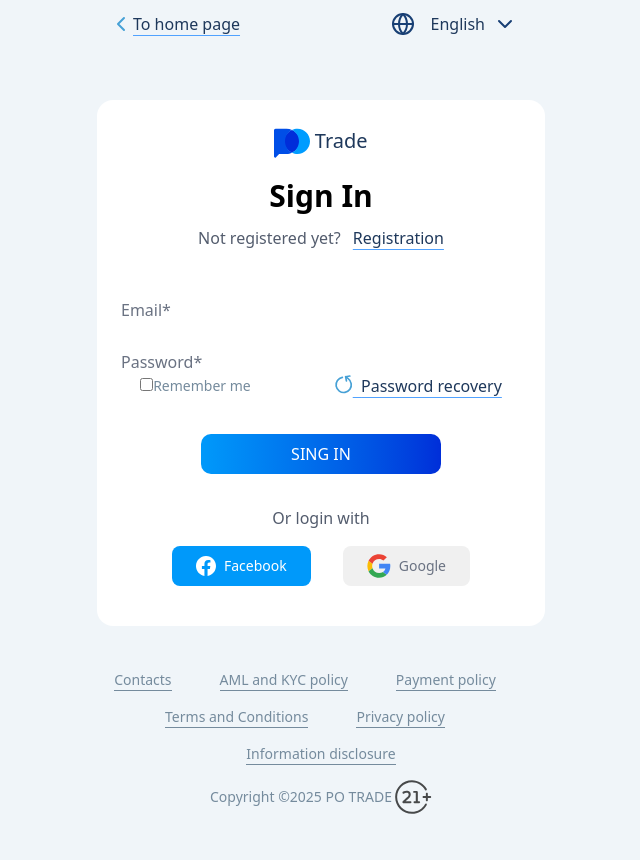
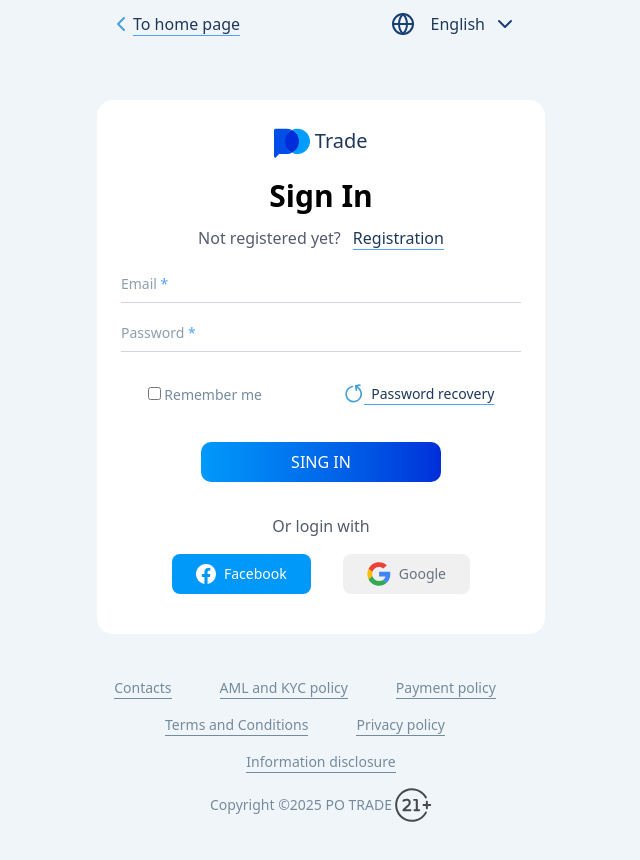
Before and after one commit to Viraj07Gurav/Multi_language_Login_page, a React (Vite) app: page / in a window 1280 px wide. Shown: the top 860 px of the page, without its empty margins (319-959 px from the left). Built offline with nearby package versions, Linux system fonts and the light colour scheme.

Commit message:
updated input field

```diff
--- a/src/App.jsx
+++ b/src/App.jsx
@@ -17,7 +17,7 @@ function App() {
 
       <div className="flex flex-col h-auto w-full max-w-md mx-auto ">
         <div className=''>
-          <div className='pb-10'><Header/></div>
+          <div className='pb-2 lg:pb-10 md:pb-8'><Header/></div>
 
         <Signup/>
         <div className='pt-5'>
--- a/src/Component/Signup.jsx
+++ b/src/Component/Signup.jsx
@@ -34,19 +34,50 @@ function Signup() {
             </div>
             <div className='w-full'>
                 <div className='p-2'>
-                    <Input type='email' variant="standard" label={t('email')} name='email' required className='p-1 ' />
+                    <div class="flex items-center  ">
+                        <div class="relative w-full">
+                            <input
+                                id="email"
+                                name="email"
+                                type="email"
+                                placeholder=""
+                                class="w-full border-b border-gray-300 py-1 focus:border-b-1 transition-colors focus:outline-none peer bg-inherit"
+                            />
+                            <label
+                                for="username"
+                                class="absolute -top-4 text-[#8d9fae]  text-xs left-0 cursor-text peer-focus:text-xs peer-focus:-top-4 transition-all peer-focus:text-blue-500 peer-placeholder-shown:top-1 peer-placeholder-shown:text-sm"
+                            >
+                               {t('email')} <span className='text-blue-400'>*</span>
+                            </label>
+                        </div>
+                    </div>
                 </div>
                 <div className='p-2'>
-                    <Input variant="standard" label={t('password')} required name='password' className='py-2 ' />
-                </div>
+                <div class="flex items-center  ">
+                        <div class="relative w-full">
+                            <input
+                                id="username"
+                                name="username"
+                                type="password"
+                                placeholder=""
+                                className="w-full border-b border-gray-300 py-1 focus:border-b-1 transition-colors focus:outline-none peer bg-inherit"
+                            />
+                            <label
+                                for="password"
+                                className="absolute -top-4 text-[#8d9fae] text-xs left-0 cursor-text peer-focus:text-xs peer-focus:-top-4 transition-all peer-focus:text-blue-500 peer-placeholder-shown:top-1 peer-placeholder-shown:text-sm"
+                            >
+                               {t('password')} <span className='text-blue-400'>*</span>
+                            </label>
+                        </div>
+                    </div>                </div>
             </div>
 
-            <div className='flex flex-col justify-between items-center pb-2'>
+            <div className='flex flex-col justify-between items-center pb-2 mt-2'>
                 <div className='flex flex-col justify-between  items-center md:flex-row md:gap-20 lg:gap-20'>
-                    <label className='text-[#758b9d] text-sm'>
-                        <input type="checkbox" name="remember" value="1" data-gtm-form-interact-field-id="0" className="form-checkbox border-gray-300 checked:border-blue-500 checked:bg-blue-500" />{t("Remember_me")}
+                    <label className='text-[#758b9d] text-sm '>
+                        <input type="checkbox" name="remember" value="1" data-gtm-form-interact-field-id="0" className="form-checkbox border-gray-300 checked:border-blue-500 checked:bg-blue-500 " />&nbsp;{t("Remember_me")}
                     </label>
-                    <a className='py-4 flex underline decoration-1 decoration-blue-400 underline-offset-5 text-[#1e385b] hover:no-underline transition-all duration-800' href='#'><span className='rotate-80 '><svg xmlns="http://www.w3.org/2000/svg" width="22" height="22" viewBox="0 0 26 26"><g fill="none" stroke="#47a1d6" stroke-linecap="round" stroke-linejoin="round" stroke-width="2"><path d="M3 12a9 9 0 1 0 9-9a9.75 9.75 0 0 0-6.74 2.74L3 8" /><path d="M3 3v5h5" /></g></svg> </span>&nbsp; {t('recovery')}</a>
+                    <a className='py-4 text-sm flex underline decoration-1 decoration-blue-400 underline-offset-5 text-[#1e385b] hover:no-underline transition-all duration-800' href='#'><span className='rotate-80 '><svg xmlns="http://www.w3.org/2000/svg" width="22" height="22" viewBox="0 0 26 26"><g fill="none" stroke="#47a1d6" stroke-linecap="round" stroke-linejoin="round" stroke-width="2"><path d="M3 12a9 9 0 1 0 9-9a9.75 9.75 0 0 0-6.74 2.74L3 8" /><path d="M3 3v5h5" /></g></svg> </span>&nbsp; {t('recovery')}</a>
                 </div>
                 <button className='text-white bg-blue-500 w-60 h-10 rounded-[10px] bg-linear-to-r from-[#0099fa] to-[#002ed9] mt-5'>{t('signIn_btn')}</button>
             </div>
--- a/src/Component/i18n/i18n.js
+++ b/src/Component/i18n/i18n.js
@@ -531,6 +531,7 @@ i18n.use(initReactI18next).init({
                 "signIn_btn": "साइन इन",
                 "login": "लॉगिन करें",
                 "email": "ईमेल",
+                "login_with": "या लॉगिन करें",
                 "password": "पासवर्ड",
                 "Remember_me": "मुझे याद रखें",
                 "recovery": "पासवर्ड पुनर्प्राप्ति",
```
